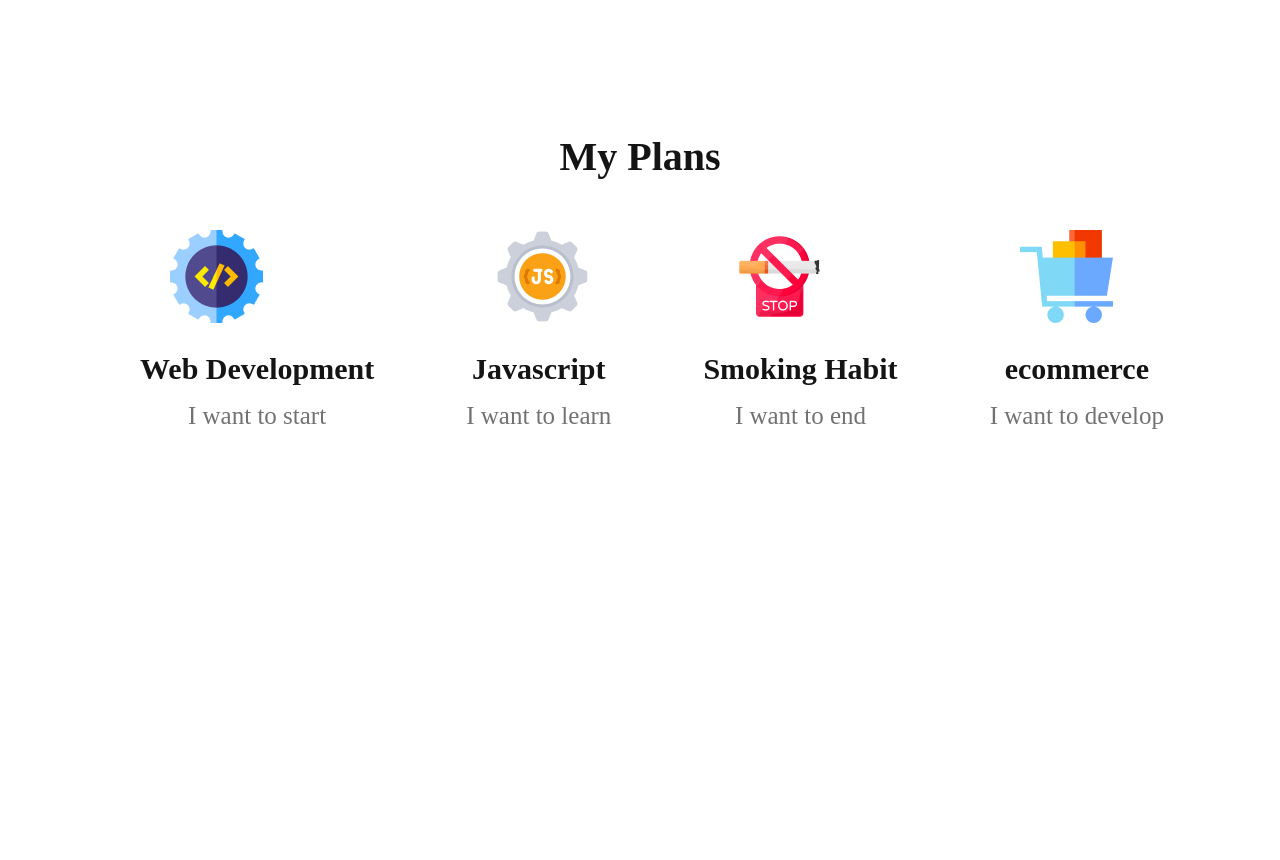
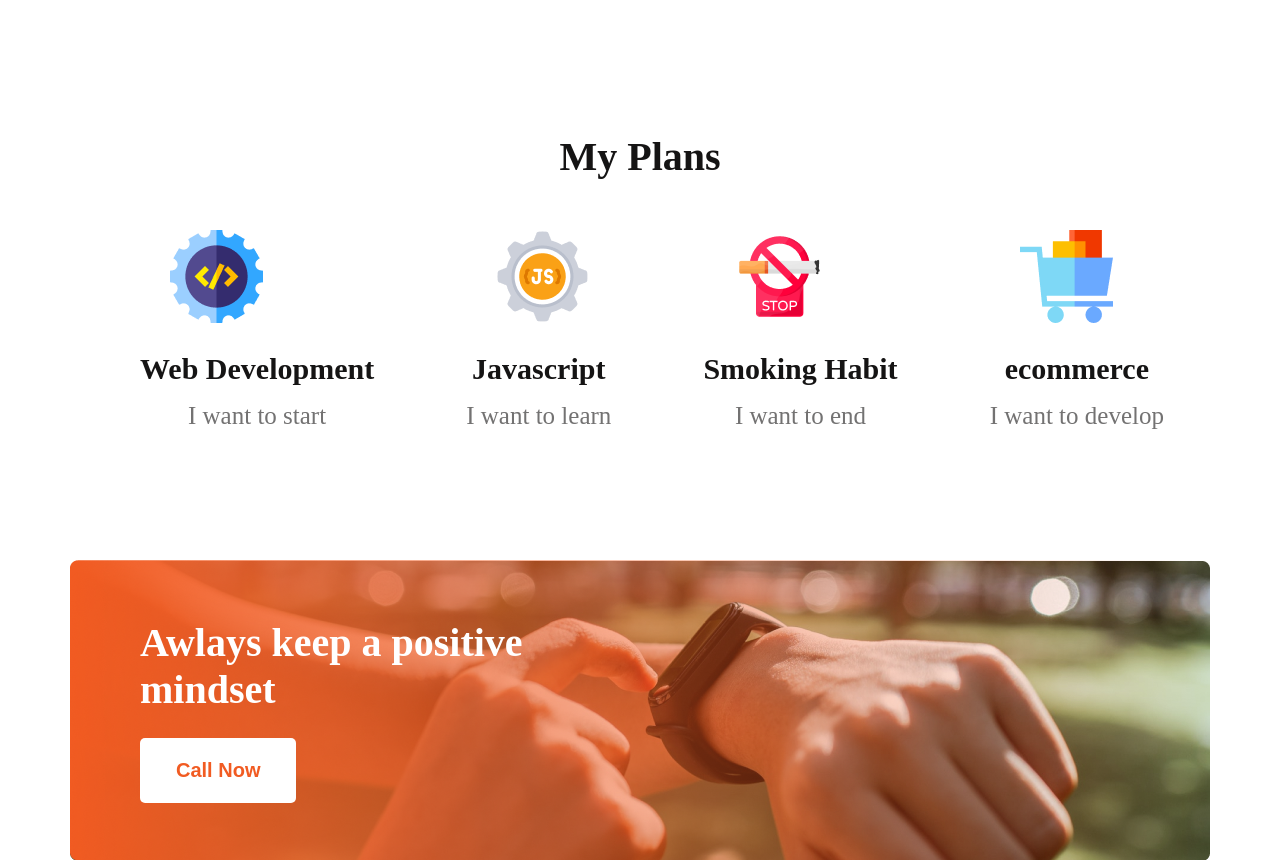
Before and after one commit to Irfankhan20/second-prectice-for-1st-assingment, a plain HTML site: page index.html in a window 1280 px wide. Shown: the part 1660-2520 px from the top of the page. Before the commit the page ends 2090 px from the top, so only its background shows below. Drawn offline with Linux system fonts and the light colour scheme.

Commit message:
Awlays keep a positive mindset section has complete

```diff
--- a/index.html
+++ b/index.html
@@ -75,6 +75,16 @@
             </div>
 
         </section>
+
+        <!-- Awlays keep a positive mindset section  -->
+        <section>
+            <div class="contact">
+                <h2 class="probad-bakko">Awlays keep a positive <br> mindset</h2>
+                <button class="primary-btn">Call Now</button>
+            </div>
+        </section>
+
+
     </main>
 
 
--- a/styles/styles.css
+++ b/styles/styles.css
@@ -118,3 +118,33 @@ padding-top: 16px;
 .planitem-photo{
     padding-left: 30px;
 }
+.contact{
+    background-image: url('../images/gradient2.png'), url('../images/watch.png');
+    background-repeat: no-repeat;
+    margin: 0 auto;
+    width: 1140px;
+    height: 300px;
+    margin-top: 130px;
+}
+.probad-bakko{
+    color: #FFF;
+font-size: 40px;
+padding-top: 59px;
+padding-left: 70px;
+font-weight: 700;
+
+}
+.primary-btn{
+    color: #F15B22;
+text-align: center;
+font-size: 20px;
+font-weight: 600;
+border-radius: 5px;
+background: #FFF;
+padding: 21px 36px;
+border: 0;
+margin-left: 70px;
+margin-top: 25px;
+margin-bottom: 50px;
+
+}
```
